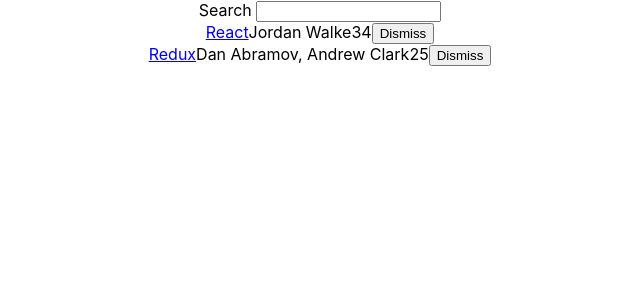
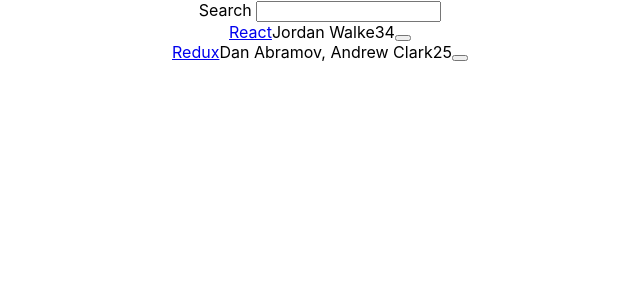
Before and after one commit to jfjuanmiguel/hackernews, a React (Create React App) app: page / in a window 1280 px wide. Shown: the top 300 px of the page, without its empty margins (320-960 px from the left). Built offline with nearby package versions, Linux system fonts and the light colour scheme.

Commit message:
Reusable Components

```diff
--- a/src/App.js
+++ b/src/App.js
@@ -90,13 +90,20 @@
         <span>{item.num_comments}</span>
         <span>{item.points}</span>
         <span>
-          <button onClick={() => onDismiss(item.objectID)}>
+          <Button onClick={() => onDismiss(item.objectID)}>
             Dismiss
-          </button>
+          </Button>
         </span>
       </div>
     ));
   }
 }
 
+class Button extends Component {
+  render() {
+    const { onClick, className = '', children } = this.props;
+    return <button className={className} onClick={onClick} />;
+  }
+}
+
 export default App;
```
